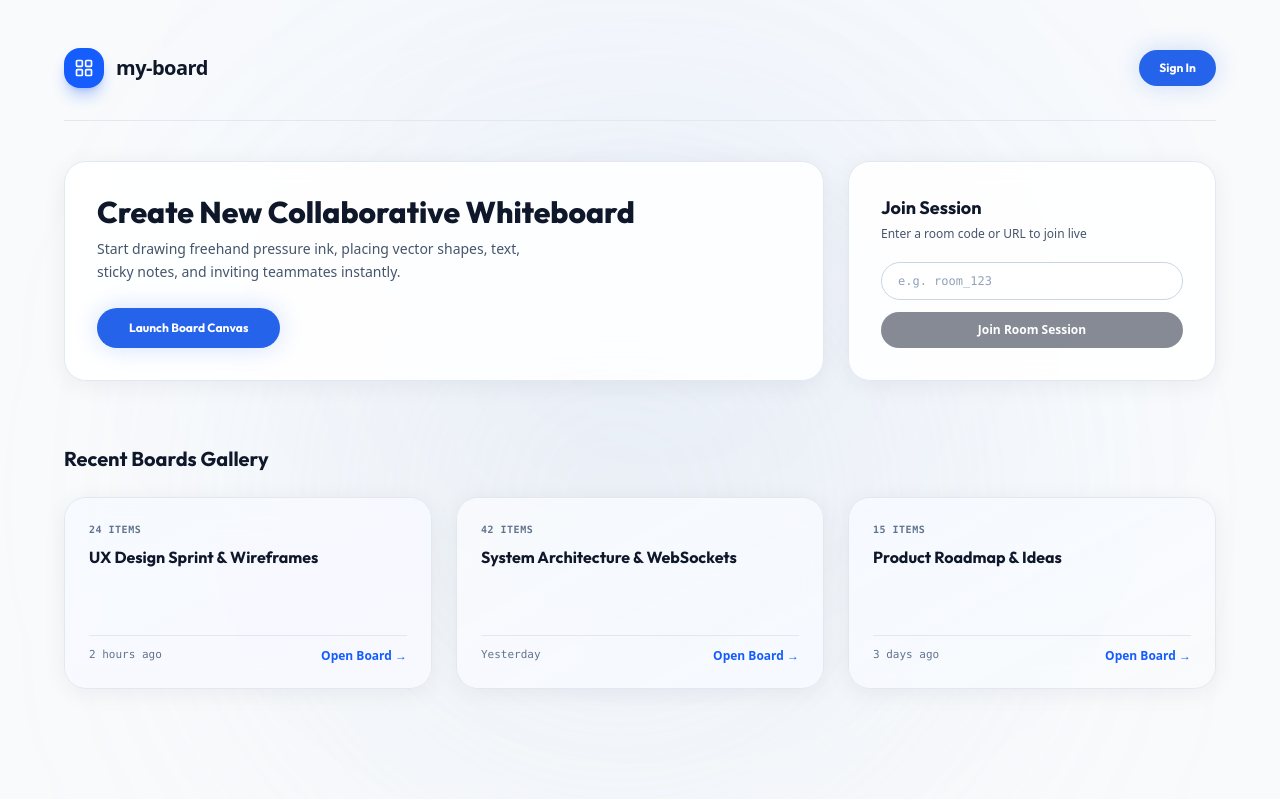
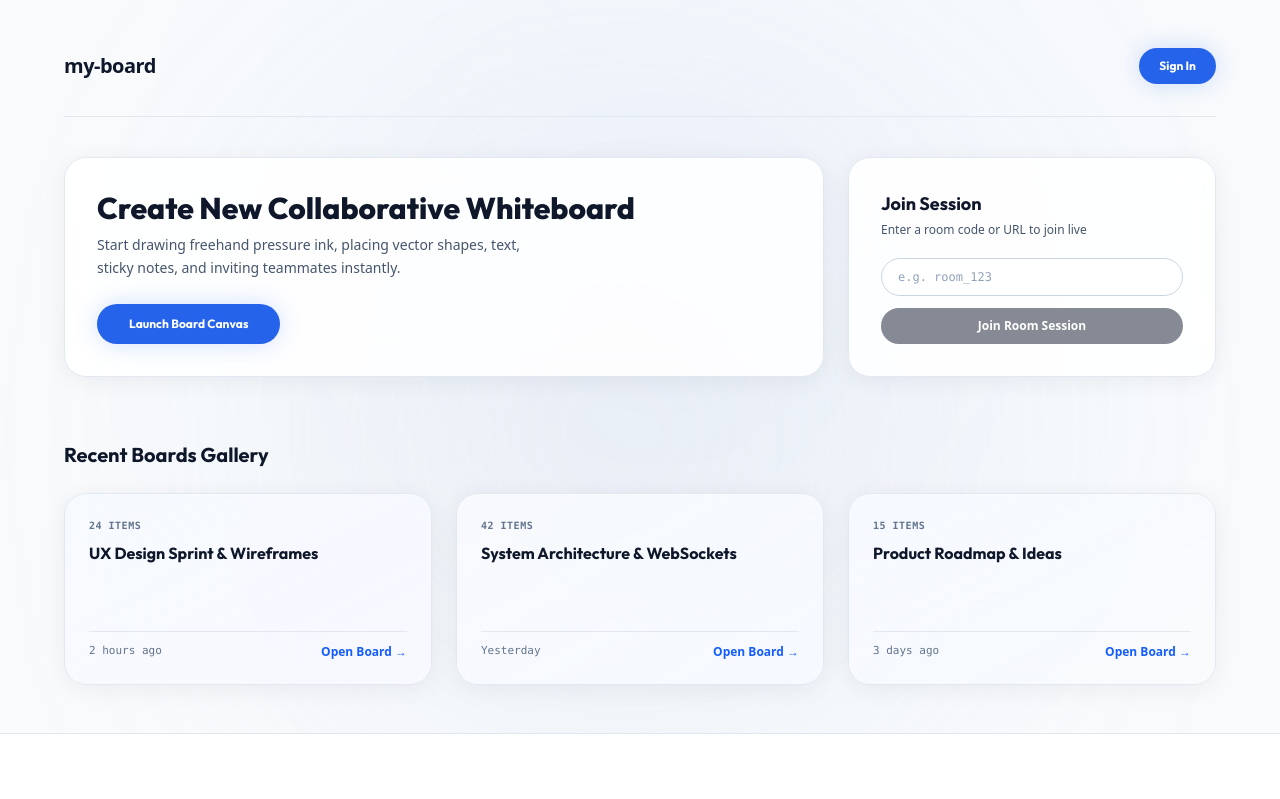
Before and after one commit to thulanesigasa/my-board, a Next.js app: page /dashboard in a window 1280 px wide. Shown: the top 799 px of the page. Built offline with nearby package versions, Linux system fonts and the light colour scheme; no server answers.

Commit message:
feat(logo): remove blue icon block logo across all headers (#46)

```diff
--- a/src/app/dashboard/page.tsx
+++ b/src/app/dashboard/page.tsx
@@ -4,7 +4,8 @@ import React, { useState } from 'react';
 import Link from 'next/link';
 import { useRouter } from 'next/navigation';
 import { useAuth } from '@/context/AuthContext';
-import { LayoutGrid, LogOut } from 'lucide-react';
+import { LogOut } from 'lucide-react';
+import { Footer } from '@/components/Footer';
 
 export default function DashboardPage() {
   const { user, signOut } = useAuth();
@@ -31,22 +32,18 @@ export default function DashboardPage() {
   ];
 
   return (
-    <main className="min-h-screen bg-[var(--color-bg)] text-[var(--color-text)] p-6 md:p-12 relative overflow-hidden font-sans">
+    <div className="min-h-screen bg-[var(--color-bg)] text-[var(--color-text)] flex flex-col justify-between font-sans">
+      <main className="p-6 md:p-12 relative overflow-hidden flex-1">
         {/* 60-30-10 Ambient Reflections */}
         <div className="absolute top-0 right-1/4 w-[600px] h-[600px] bg-blue-600/5 rounded-full blur-[140px] pointer-events-none" />
         <div className="absolute bottom-0 left-1/4 w-[600px] h-[600px] bg-slate-300/20 rounded-full blur-[140px] pointer-events-none" />
 
         <div className="max-w-6xl mx-auto relative z-10">
-        {/* Header Bar */}
+          {/* Header Bar - Clean Text Logo without icon block */}
           <header className="flex items-center justify-between pb-8 mb-10 border-b border-slate-200">
-          <div className="flex items-center gap-3">
-            <div className="w-10 h-10 rounded-2xl bg-blue-600 flex items-center justify-center text-white font-extrabold shadow-lg shadow-blue-600/30">
-              <LayoutGrid className="w-5 h-5" />
-            </div>
-            <span className="text-xl font-extrabold tracking-tight text-slate-900">
+            <span className="text-xl font-black tracking-tight text-slate-900">
               my-board
             </span>
-          </div>
 
             {user ? (
               <div className="flex items-center gap-4">
@@ -163,5 +160,8 @@ export default function DashboardPage() {
           </div>
         </div>
       </main>
+
+      <Footer />
+    </div>
   );
 }
--- a/src/app/login/page.tsx
+++ b/src/app/login/page.tsx
@@ -4,7 +4,6 @@ import React, { useState } from 'react';
 import Link from 'next/link';
 import { useRouter } from 'next/navigation';
 import { useAuth } from '@/context/AuthContext';
-import { LayoutGrid } from 'lucide-react';
 
 export default function LoginPage() {
   const { signIn, demoLogin } = useAuth();
@@ -43,9 +42,9 @@ export default function LoginPage() {
 
       <div className="w-full max-w-md relative z-10">
         <div className="text-center mb-8">
-          <div className="inline-flex items-center justify-center w-14 h-14 rounded-2xl bg-blue-600 text-white mb-4 shadow-lg shadow-blue-600/30">
-            <LayoutGrid className="w-7 h-7" />
-          </div>
+          <span className="text-2xl font-black tracking-tight text-slate-900 block mb-2">
+            my-board
+          </span>
           <h1 className="text-3xl font-extrabold tracking-tight text-slate-900">
             Welcome back to my-board
           </h1>
--- a/src/app/register/page.tsx
+++ b/src/app/register/page.tsx
@@ -4,7 +4,6 @@ import React, { useState } from 'react';
 import Link from 'next/link';
 import { useRouter } from 'next/navigation';
 import { useAuth } from '@/context/AuthContext';
-import { LayoutGrid } from 'lucide-react';
 
 export default function RegisterPage() {
   const { signUp } = useAuth();
@@ -39,9 +38,9 @@ export default function RegisterPage() {
 
       <div className="w-full max-w-md relative z-10">
         <div className="text-center mb-8">
-          <div className="inline-flex items-center justify-center w-14 h-14 rounded-2xl bg-blue-600 text-white mb-4 shadow-lg shadow-blue-600/30">
-            <LayoutGrid className="w-7 h-7" />
-          </div>
+          <span className="text-2xl font-black tracking-tight text-slate-900 block mb-2">
+            my-board
+          </span>
           <h1 className="text-3xl font-extrabold tracking-tight text-slate-900">
             Create your account
           </h1>
--- a/src/components/Board/Header.tsx
+++ b/src/components/Board/Header.tsx
@@ -5,7 +5,7 @@ import Link from 'next/link';
 import { useRouter } from 'next/navigation';
 import { useAuth } from '@/context/AuthContext';
 import { UserPresence, BaseShape } from '@/types/board';
-import { LayoutGrid, LogOut } from 'lucide-react';
+import { LogOut } from 'lucide-react';
 
 interface HeaderProps {
   roomId: string;
@@ -67,11 +67,8 @@ export const Header: React.FC<HeaderProps> = ({
     <header className="fixed top-4 left-4 right-4 z-40 flex items-center justify-between pointer-events-none">
       {/* Brand & Room Title */}
       <div className="glass-card px-4 py-2 flex items-center gap-3 pointer-events-auto shadow-lg">
-        <Link href="/dashboard" className="flex items-center gap-2 hover:opacity-80 transition group">
-          <div className="w-9 h-9 rounded-xl bg-blue-600 flex items-center justify-center text-white font-extrabold shadow-md shadow-blue-600/30 group-hover:scale-105 transition">
-            <LayoutGrid className="w-4 h-4" />
-          </div>
-          <span className="font-extrabold text-sm tracking-tight text-slate-900 hidden sm:inline">my-board</span>
+        <Link href="/dashboard" className="font-black text-sm tracking-tight text-slate-900 hover:text-blue-600 transition">
+          my-board
         </Link>
 
         <div className="h-4 w-px bg-slate-200" />
```
Lines whose indentation alone changed are shown as unchanged.
